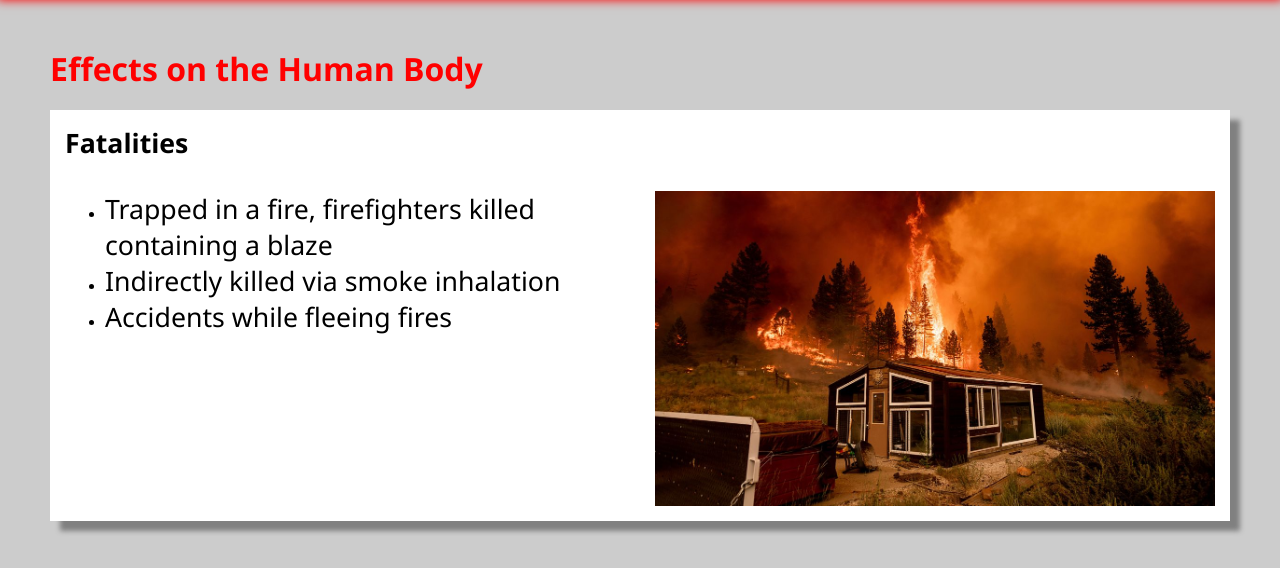
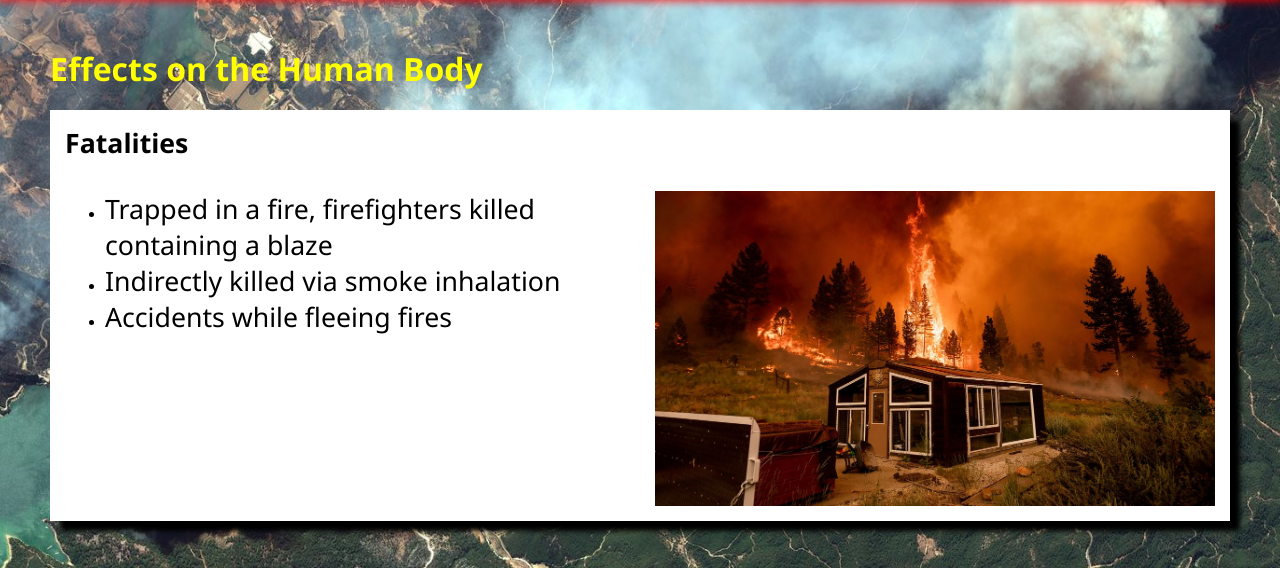
Before and after one commit to KohlsJW3656/enph110, a plain HTML site: page human.html in a window 1280 px wide. Shown: the part 186-754 px from the top of the page. Drawn offline with Linux system fonts and the light colour scheme.

Commit message:
Background on all pages, better box shadow and heading 2 colow

```diff
--- a/css/index.css
+++ b/css/index.css
@@ -1,15 +1,3 @@
-body {
-  margin-top: 0px;
-  margin-left: 0px;
-  margin-right: 0px;
-
-  background-image: url("../images/fires/turkey.jpg");
-  background-size: cover;
-  background-position: center center;
-  background-repeat: no-repeat;
-  background-attachment: fixed;
-}
-
 #logo {
   width: 200px;
   animation: fadeIn ease 3s;
--- a/css/main.css
+++ b/css/main.css
@@ -9,7 +9,11 @@ main {
 }
 
 body {
-  background-color: #ccc;
+  background-image: url("../images/fires/turkey.jpg");
+  background-size: cover;
+  background-position: center center;
+  background-repeat: no-repeat;
+  background-attachment: fixed;
 }
 
 h2,
@@ -28,7 +32,7 @@ h1 {
 
 h2 {
   font-size: 24pt;
-  color: red;
+  color: yellow;
   padding-bottom: 20px;
 }
 
@@ -50,7 +54,7 @@ p {
 .info {
   background-color: white;
   margin-bottom: 50px;
-  box-shadow: 10px 10px 5px grey;
+  box-shadow: 10px 10px 5px black;
 }
 
 @font-face {
```
